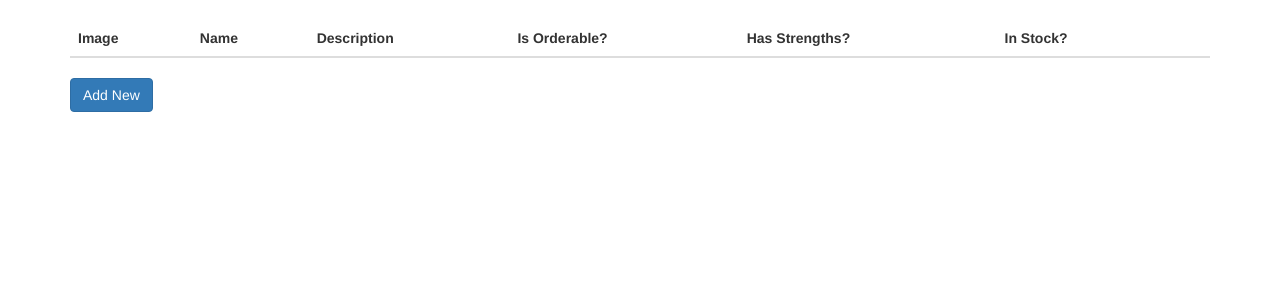
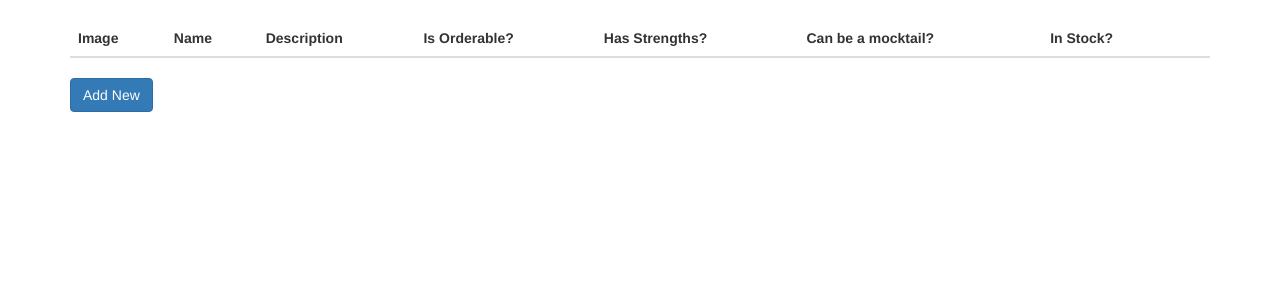
Before and after one commit to BasementCat/drinkmenu, a Flask app: page /admin/drinks in a window 1280 px wide. Shown: the part 51-351 px from the top of the page. Run offline with Flask 2, Linux system fonts and the light colour scheme; data that the repository does not hold is empty; some libraries are stand-ins or nearby versions.

Commit message:
Add mocktail flag

```diff
--- a/app/database.py
+++ b/app/database.py
@@ -85,6 +85,7 @@ class Drink(HasImageMixin(), Model):
         description = fields.Str()
         is_orderable = fields.Boolean(default=True)
         has_strengths = fields.Boolean(default=True)
+        has_mocktail = fields.Boolean(default=False)
         in_stock = fields.Boolean(default=True)
         image = fields.Str()
 
--- a/app/forms/drinks.py
+++ b/app/forms/drinks.py
@@ -10,6 +10,7 @@ class DrinkForm(HasImageMixin(), BaseForm):
     description = TextAreaField('Description')
     is_orderable = BooleanField('Is Orderable')
     has_strengths = BooleanField('Has Strengths')
+    has_mocktail = BooleanField('Can be made as a mocktail')
     in_stock = BooleanField('In Stock')
     image = FileField('Image')
 
--- a/app/templates/admin/drinks.jinja.html
+++ b/app/templates/admin/drinks.jinja.html
@@ -12,6 +12,7 @@
                     <th>Description</th>
                     <th>Is Orderable?</th>
                     <th>Has Strengths?</th>
+                    <th>Can be a mocktail?</th>
                     <th>In Stock?</th>
                     <th>&nbsp;</th>
                 </tr>
@@ -24,6 +25,7 @@
                         <td>{{ d.description }}</td>
                         <td>{{ d.is_orderable |bool_label }}</td>
                         <td>{{ d.has_strengths |bool_label }}</td>
+                        <td>{{ d.has_mocktail |bool_label }}</td>
                         <td>{{ d.in_stock |bool_label }}</td>
                         <td>
                             <form class="form-inline" method="POST" action="{{ url_for('.delete_drink', id=d.doc_id) }}">
```
